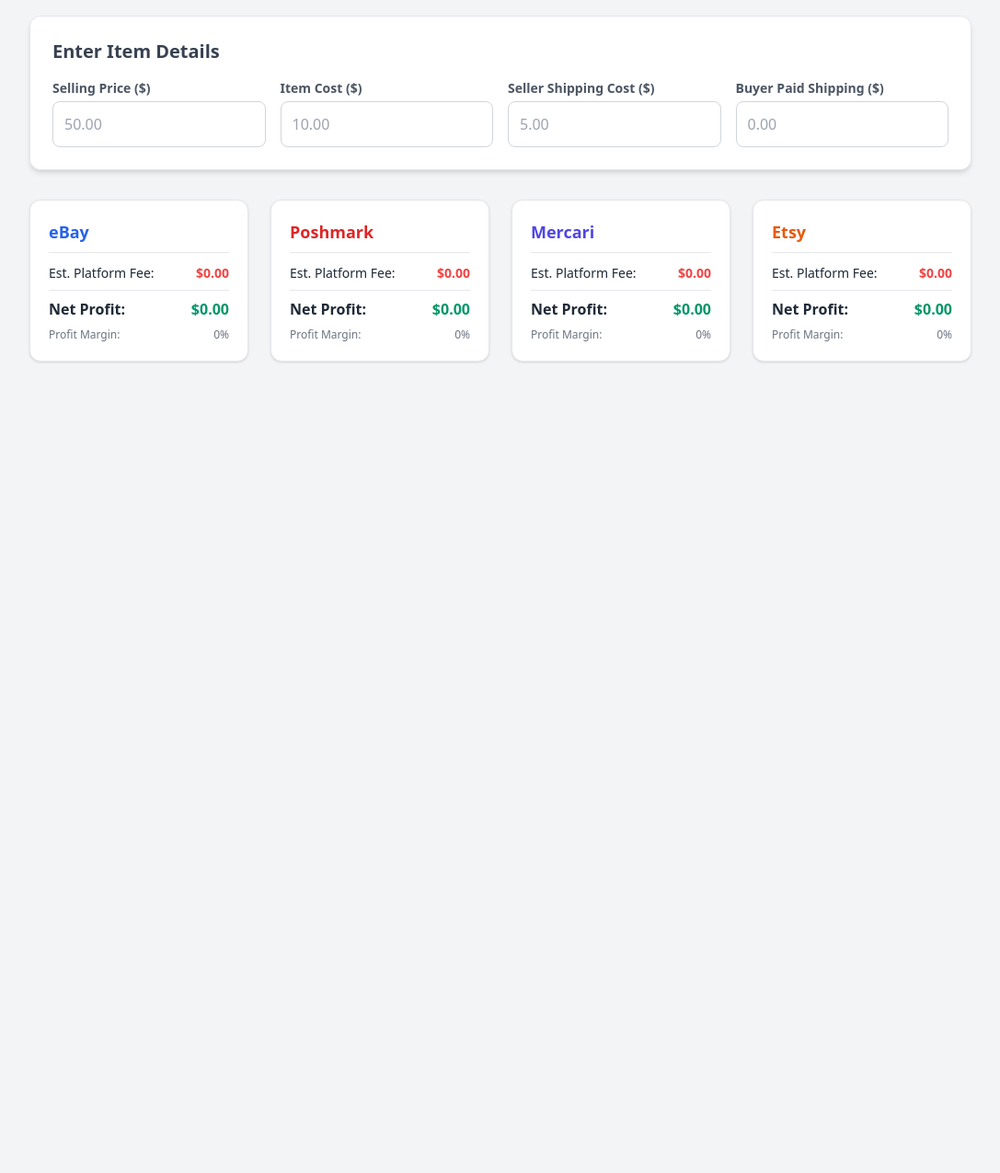
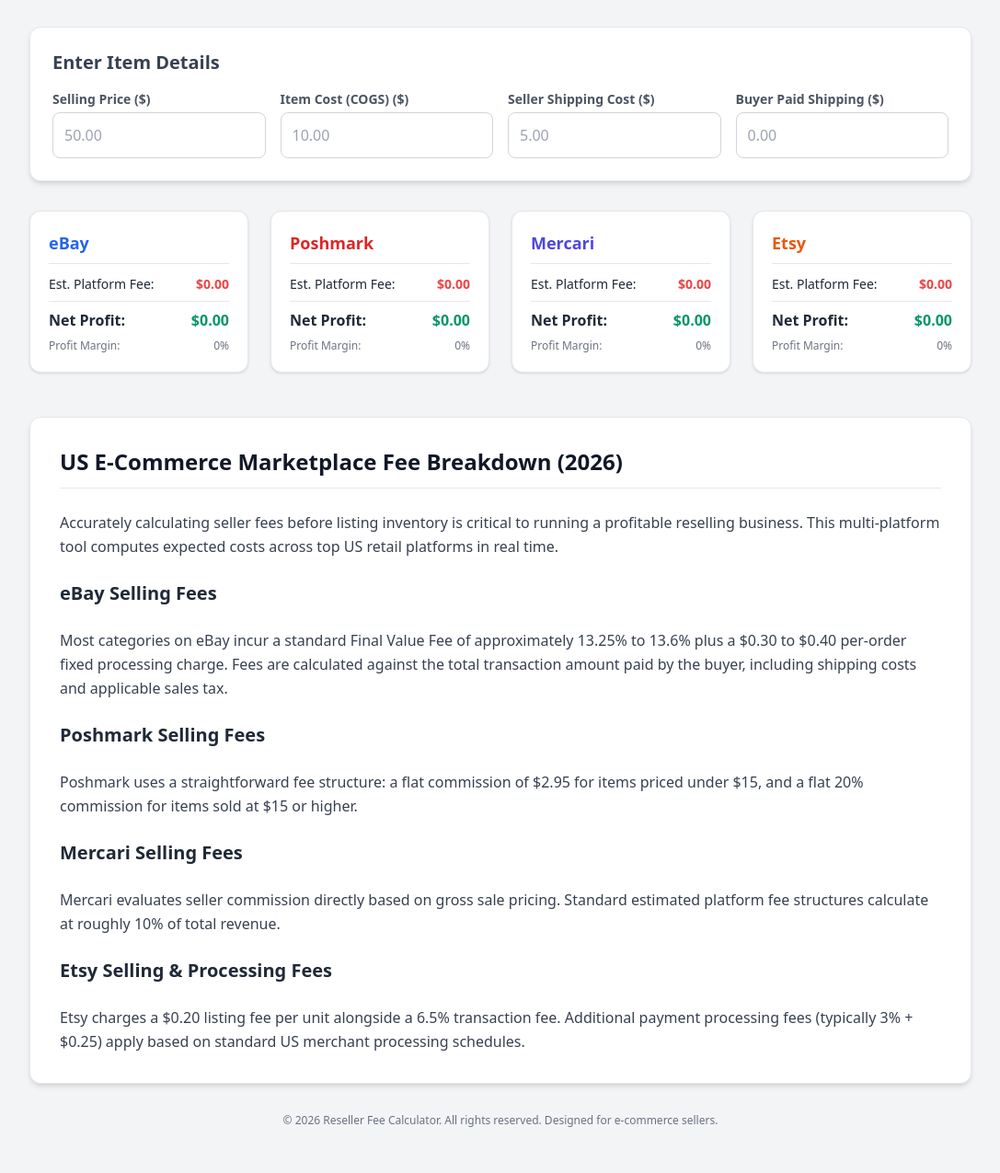
Before and after one commit to Awaisexpert/reseller-fee-calculator, a plain HTML site: page index.html in a window 1280 px wide. Shown: the part 119-1394 px from the top of the page at 92% size, without its empty margins (96-1183 px from the left). Before the commit the page ends 800 px from the top, so only its background shows below. Drawn offline with nearby package versions, Linux system fonts and the light colour scheme.

Commit message:
Refactor index.html for SEO and layout improvements
Updated SEO meta tags and improved header content for better clarity. Enhanced the layout of the calculator and added detailed fee breakdowns for various platforms.

```diff
--- a/index.html
+++ b/index.html
@@ -3,87 +3,119 @@
 <head>
     <meta charset="UTF-8">
     <meta name="viewport" content="width=device-width, initial-scale=1.0">
-    <title>Multi-Platform Reseller Fee & Profit Calculator (2026)</title>
+
+    <!-- Primary SEO Meta Tags -->
+    <title>Reseller Fee & Profit Calculator (2026) | eBay, Poshmark, Mercari, Etsy</title>
+    <meta name="description" content="Free multi-platform reseller profit calculator. Instantly calculate net payout, seller fees, and profit margins for eBay, Poshmark, Mercari, and Etsy.">
+    <meta name="keywords" content="reseller fee calculator, ebay profit calculator, poshmark fee calculator, mercari seller fees, etsy profit calculator 2026">
+    <link rel="canonical" href="https://www.reseller-fee-calculator.com/">
+
+    <!-- Open Graph / Social Sharing Tags -->
+    <meta property="og:type" content="website">
+    <meta property="og:url" content="https://www.reseller-fee-calculator.com/">
+    <meta property="og:title" content="Reseller Fee & Profit Calculator (2026)">
+    <meta property="og:description" content="Calculate real net profit across major US e-commerce platforms instantly.">
+
     <!-- Tailwind CSS CDN -->
     <script src="https://cdn.tailwindcss.com"></script>
 </head>
 <body class="bg-gray-100 min-h-screen text-gray-800 font-sans p-4 md:p-8">
 
-    <div class="max-w-5xl mx-auto">
-        <!-- Header -->
+    <main class="max-w-5xl mx-auto">
+        <!-- Main Header -->
         <header class="text-center mb-8">
-            <h1 class="text-3xl md:text-4xl font-extrabold text-indigo-700">Reseller Profit Calculator</h1>
-            <p class="text-gray-600 mt-2">Instantly calculate net take-home profit across major US marketplaces.</p>
+            <h1 class="text-3xl md:text-5xl font-extrabold text-indigo-700">Reseller Profit & Fee Calculator</h1>
+            <p class="text-gray-600 mt-2 text-base md:text-lg">Calculate net take-home earnings across major US marketplaces in real-time.</p>
         </header>
 
-        <!-- Input Section -->
-        <div class="bg-white rounded-xl shadow-md p-6 mb-8 border border-gray-200">
+        <!-- Interactive Calculator Card -->
+        <section class="bg-white rounded-xl shadow-md p-6 mb-8 border border-gray-200">
             <h2 class="text-xl font-bold mb-4 text-gray-700">Enter Item Details</h2>
             <div class="grid grid-cols-1 md:grid-cols-4 gap-4">
                 <div>
-                    <label class="block text-sm font-semibold text-gray-600 mb-1">Selling Price ($)</label>
+                    <label for="salePrice" class="block text-sm font-semibold text-gray-600 mb-1">Selling Price ($)</label>
                     <input type="number" id="salePrice" placeholder="50.00" step="0.01" class="w-full border border-gray-300 rounded-lg p-3 focus:ring-2 focus:ring-indigo-500 focus:outline-none" oninput="calculateProfits()">
                 </div>
                 <div>
-                    <label class="block text-sm font-semibold text-gray-600 mb-1">Item Cost ($)</label>
+                    <label for="itemCost" class="block text-sm font-semibold text-gray-600 mb-1">Item Cost (COGS) ($)</label>
                     <input type="number" id="itemCost" placeholder="10.00" step="0.01" class="w-full border border-gray-300 rounded-lg p-3 focus:ring-2 focus:ring-indigo-500 focus:outline-none" oninput="calculateProfits()">
                 </div>
                 <div>
-                    <label class="block text-sm font-semibold text-gray-600 mb-1">Seller Shipping Cost ($)</label>
+                    <label for="sellerShipping" class="block text-sm font-semibold text-gray-600 mb-1">Seller Shipping Cost ($)</label>
                     <input type="number" id="sellerShipping" placeholder="5.00" step="0.01" class="w-full border border-gray-300 rounded-lg p-3 focus:ring-2 focus:ring-indigo-500 focus:outline-none" oninput="calculateProfits()">
                 </div>
                 <div>
-                    <label class="block text-sm font-semibold text-gray-600 mb-1">Buyer Paid Shipping ($)</label>
+                    <label for="buyerShipping" class="block text-sm font-semibold text-gray-600 mb-1">Buyer Paid Shipping ($)</label>
                     <input type="number" id="buyerShipping" placeholder="0.00" step="0.01" class="w-full border border-gray-300 rounded-lg p-3 focus:ring-2 focus:ring-indigo-500 focus:outline-none" oninput="calculateProfits()">
                 </div>
             </div>
-        </div>
+        </section>
 
         <!-- Output Cards Grid -->
-        <div class="grid grid-cols-1 md:grid-cols-4 gap-6">
-
+        <section class="grid grid-cols-1 md:grid-cols-4 gap-6 mb-12">
             <!-- eBay Card -->
-            <div class="bg-white rounded-xl shadow border border-gray-200 p-5">
+            <article class="bg-white rounded-xl shadow border border-gray-200 p-5">
                 <h3 class="text-lg font-bold text-blue-600 border-b pb-2 mb-3">eBay</h3>
                 <div class="space-y-2 text-sm">
                     <div class="flex justify-between"><span>Est. Platform Fee:</span> <span id="ebayFee" class="font-semibold text-red-500">$0.00</span></div>
                     <div class="flex justify-between border-t pt-2 text-base font-bold"><span>Net Profit:</span> <span id="ebayProfit" class="text-emerald-600">$0.00</span></div>
                     <div class="flex justify-between text-xs text-gray-500"><span>Profit Margin:</span> <span id="ebayMargin">0%</span></div>
                 </div>
-            </div>
+            </article>
 
             <!-- Poshmark Card -->
-            <div class="bg-white rounded-xl shadow border border-gray-200 p-5">
+            <article class="bg-white rounded-xl shadow border border-gray-200 p-5">
                 <h3 class="text-lg font-bold text-red-600 border-b pb-2 mb-3">Poshmark</h3>
                 <div class="space-y-2 text-sm">
                     <div class="flex justify-between"><span>Est. Platform Fee:</span> <span id="poshmarkFee" class="font-semibold text-red-500">$0.00</span></div>
                     <div class="flex justify-between border-t pt-2 text-base font-bold"><span>Net Profit:</span> <span id="poshmarkProfit" class="text-emerald-600">$0.00</span></div>
                     <div class="flex justify-between text-xs text-gray-500"><span>Profit Margin:</span> <span id="poshmarkMargin">0%</span></div>
                 </div>
-            </div>
+            </article>
 
             <!-- Mercari Card -->
-            <div class="bg-white rounded-xl shadow border border-gray-200 p-5">
+            <article class="bg-white rounded-xl shadow border border-gray-200 p-5">
                 <h3 class="text-lg font-bold text-indigo-600 border-b pb-2 mb-3">Mercari</h3>
                 <div class="space-y-2 text-sm">
                     <div class="flex justify-between"><span>Est. Platform Fee:</span> <span id="mercariFee" class="font-semibold text-red-500">$0.00</span></div>
                     <div class="flex justify-between border-t pt-2 text-base font-bold"><span>Net Profit:</span> <span id="mercariProfit" class="text-emerald-600">$0.00</span></div>
                     <div class="flex justify-between text-xs text-gray-500"><span>Profit Margin:</span> <span id="mercariMargin">0%</span></div>
                 </div>
-            </div>
+            </article>
 
             <!-- Etsy Card -->
-            <div class="bg-white rounded-xl shadow border border-gray-200 p-5">
+            <article class="bg-white rounded-xl shadow border border-gray-200 p-5">
                 <h3 class="text-lg font-bold text-orange-600 border-b pb-2 mb-3">Etsy</h3>
                 <div class="space-y-2 text-sm">
                     <div class="flex justify-between"><span>Est. Platform Fee:</span> <span id="etsyFee" class="font-semibold text-red-500">$0.00</span></div>
                     <div class="flex justify-between border-t pt-2 text-base font-bold"><span>Net Profit:</span> <span id="etsyProfit" class="text-emerald-600">$0.00</span></div>
                     <div class="flex justify-between text-xs text-gray-500"><span>Profit Margin:</span> <span id="etsyMargin">0%</span></div>
                 </div>
-            </div>
+            </article>
+        </section>
 
-        </div>
-    </div>
+        <!-- SEO Content Section (Crucial for Google Ranking) -->
+        <article class="bg-white rounded-xl shadow-md p-6 md:p-8 border border-gray-200 space-y-6 text-gray-700 leading-relaxed">
+            <h2 class="text-2xl font-bold text-gray-900 border-b pb-3">US E-Commerce Marketplace Fee Breakdown (2026)</h2>
+            <p>Accurately calculating seller fees before listing inventory is critical to running a profitable reselling business. This multi-platform tool computes expected costs across top US retail platforms in real time.</p>
+
+            <h3 class="text-xl font-bold text-gray-800">eBay Selling Fees</h3>
+            <p>Most categories on eBay incur a standard Final Value Fee of approximately 13.25% to 13.6% plus a $0.30 to $0.40 per-order fixed processing charge. Fees are calculated against the total transaction amount paid by the buyer, including shipping costs and applicable sales tax.</p>
+
+            <h3 class="text-xl font-bold text-gray-800">Poshmark Selling Fees</h3>
+            <p>Poshmark uses a straightforward fee structure: a flat commission of $2.95 for items priced under $15, and a flat 20% commission for items sold at $15 or higher.</p>
+
+            <h3 class="text-xl font-bold text-gray-800">Mercari Selling Fees</h3>
+            <p>Mercari evaluates seller commission directly based on gross sale pricing. Standard estimated platform fee structures calculate at roughly 10% of total revenue.</p>
+
+            <h3 class="text-xl font-bold text-gray-800">Etsy Selling & Processing Fees</h3>
+            <p>Etsy charges a $0.20 listing fee per unit alongside a 6.5% transaction fee. Additional payment processing fees (typically 3% + $0.25) apply based on standard US merchant processing schedules.</p>
+        </article>
+    </main>
+
+    <footer class="text-center text-gray-500 text-xs py-8">
+        <p>&copy; 2026 Reseller Fee Calculator. All rights reserved. Designed for e-commerce sellers.</p>
+    </footer>
 
     <!-- Calculation Engine -->
     <script>
@@ -100,25 +132,25 @@
                 return;
             }
 
-            // 1. eBay Calculations (13.25% FVF + $0.30 fixed fee)
+            // eBay (13.25% + $0.30 fixed fee)
             const ebayFee = (totalRevenue * 0.1325) + 0.30;
             const ebayProfit = totalRevenue - ebayFee - cost - sellerShip;
             const ebayMargin = (ebayProfit / price) * 100;
             updateCard('ebay', ebayFee, ebayProfit, ebayMargin);
 
-            // 2. Poshmark Calculations ($2.95 under $15, or 20% on $15+)
+            // Poshmark ($2.95 under $15, 20% over $15)
             const poshmarkFee = price < 15 ? 2.95 : price * 0.20;
             const poshmarkProfit = price - poshmarkFee - cost - sellerShip;
             const poshmarkMargin = (poshmarkProfit / price) * 100;
             updateCard('poshmark', poshmarkFee, poshmarkProfit, poshmarkMargin);
 
-            // 3. Mercari Calculations (10% on total sale)
+            // Mercari (10% flat)
             const mercariFee = totalRevenue * 0.10;
             const mercariProfit = totalRevenue - mercariFee - cost - sellerShip;
             const mercariMargin = (mercariProfit / price) * 100;
             updateCard('mercari', mercariFee, mercariProfit, mercariMargin);
 
-            // 4. Etsy Calculations (6.5% transaction + $0.20 listing + 3% + $0.25 payment processing)
+            // Etsy (6.5% transaction + $0.20 listing + 3% + $0.25 processing)
             const etsyFee = (totalRevenue * 0.065) + 0.20 + (totalRevenue * 0.03 + 0.25);
             const etsyProfit = totalRevenue - etsyFee - cost - sellerShip;
             const etsyMargin = (etsyProfit / price) * 100;
```
